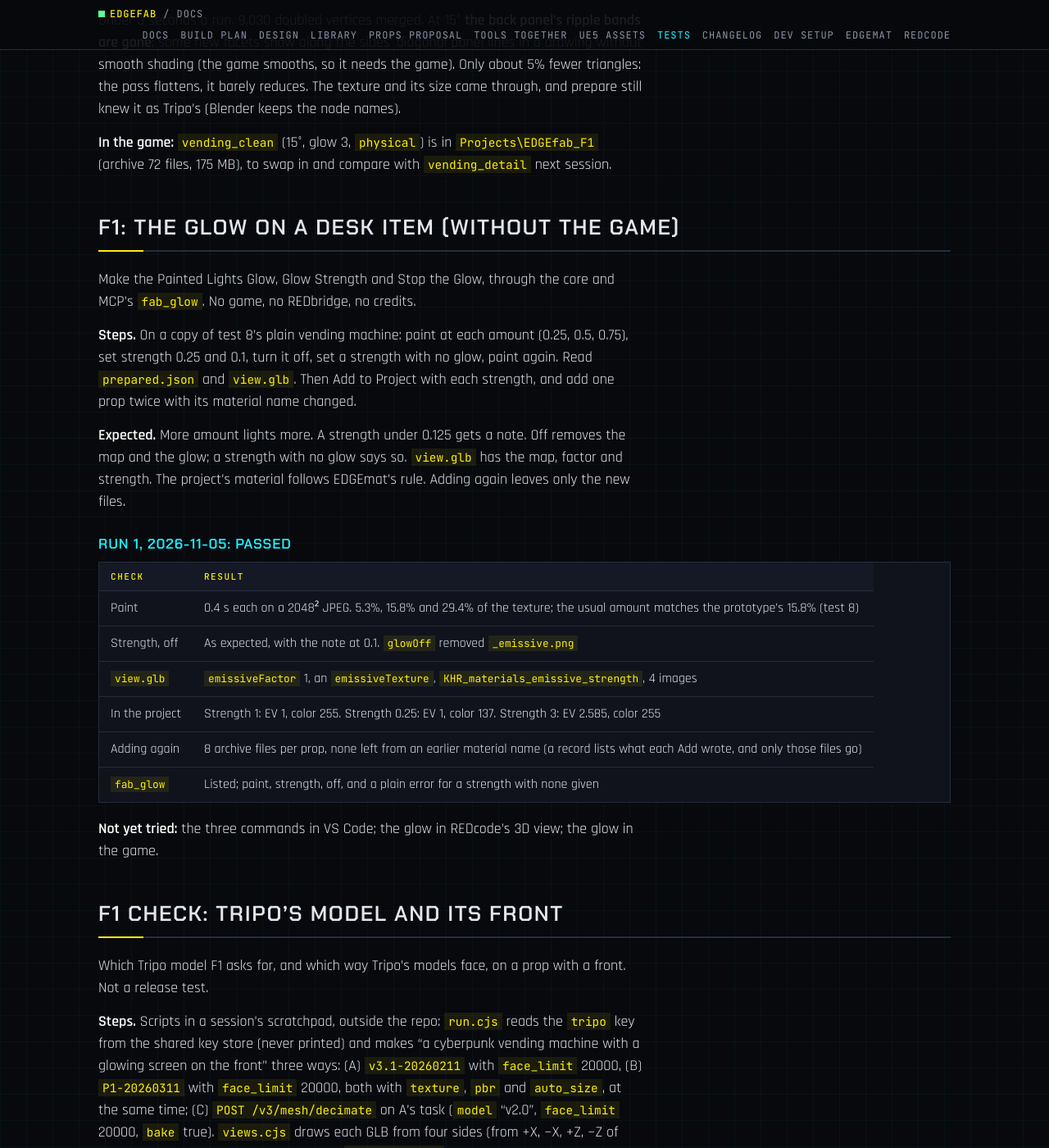
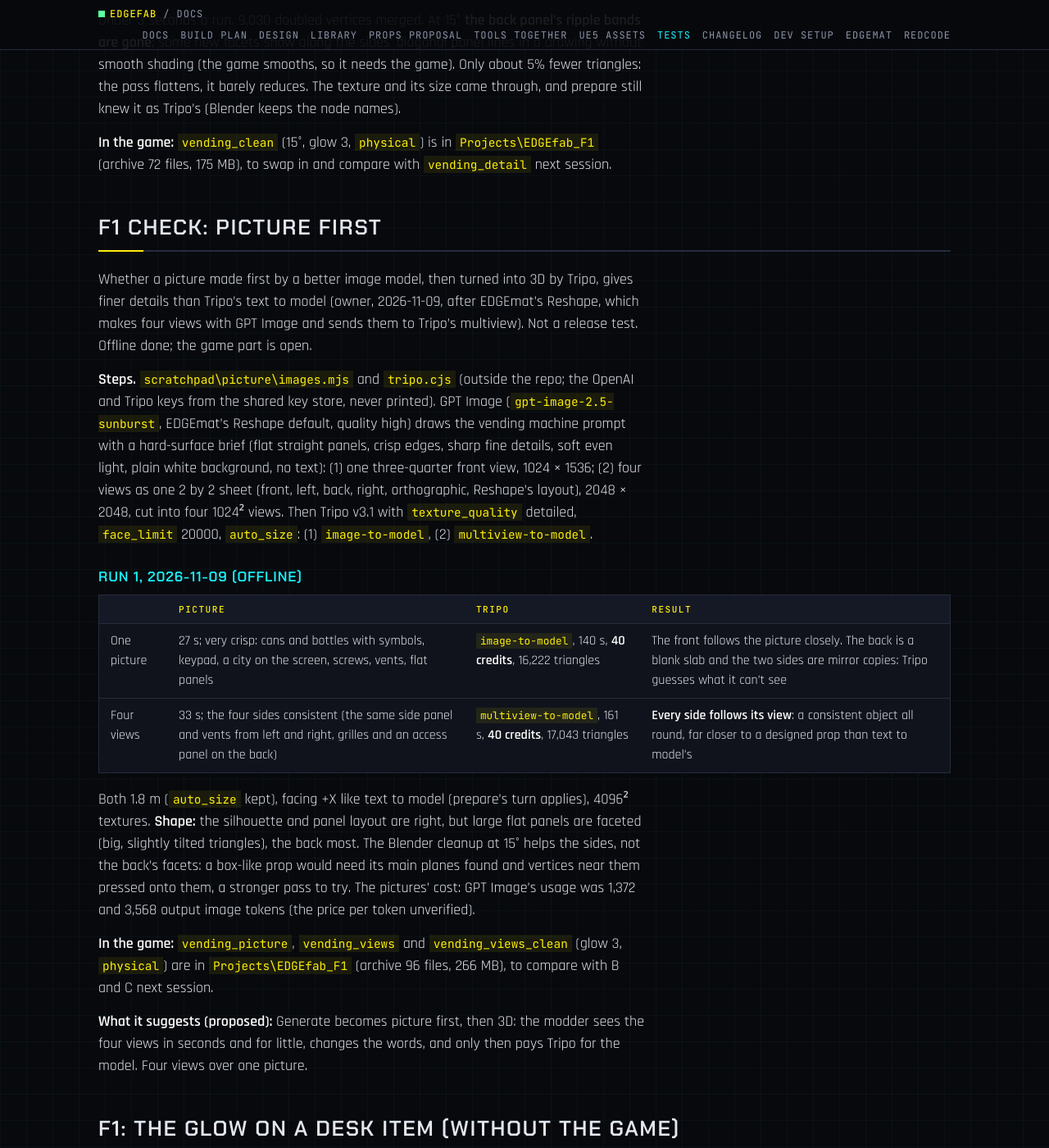
Before and after one commit to Edgemodders/EDGEfab, a Jekyll site: the page built from docs/testing.md, in a window 1280 px wide and 1400 px high, scrolled down 8010 px. Shown: the whole window at 82% size. Built offline with Jekyll 4.4.1, drawn with Linux system fonts in a browser that asks for light colours.

Commit message:
Tests: picture first (GPT Image four views to Tripo multiview: far crisper, consistent all round, 40 credits); plan row proposed
Co-Authored-By: Claude Opus 5.5 <noreply@anthropic.com>

```diff
--- a/docs/testing.md
+++ b/docs/testing.md
@@ -170,6 +170,25 @@ Under 3 seconds a run. 9,030 doubled vertices merged. At 15° **the back panel's
 
 **In the game:** `vending_clean` (15°, glow 3, `physical`) is in `Projects\EDGEfab_F1` (archive 72 files, 175 MB), to swap in and compare with `vending_detail` next session.
 
+## F1 check: picture first
+
+Whether a picture made first by a better image model, then turned into 3D by Tripo, gives finer details than Tripo's text to model (owner, 2026-11-09, after EDGEmat's Reshape, which makes four views with GPT Image and sends them to Tripo's multiview). Not a release test. Offline done; the game part is open.
+
+**Steps.** `scratchpad\picture\images.mjs` and `tripo.cjs` (outside the repo; the OpenAI and Tripo keys from the shared key store, never printed). GPT Image (`gpt-image-2.5-sunburst`, EDGEmat's Reshape default, quality high) draws the vending machine prompt with a hard-surface brief (flat straight panels, crisp edges, sharp fine details, soft even light, plain white background, no text): (1) one three-quarter front view, 1024 × 1536; (2) four views as one 2 by 2 sheet (front, left, back, right, orthographic, Reshape's layout), 2048 × 2048, cut into four 1024² views. Then Tripo v3.1 with `texture_quality` detailed, `face_limit` 20000, `auto_size`: (1) `image-to-model`, (2) `multiview-to-model`.
+
+### Run 1, 2026-11-09 (offline)
+
+| | Picture | Tripo | Result |
+|---|---|---|---|
+| One picture | 27 s; very crisp: cans and bottles with symbols, keypad, a city on the screen, screws, vents, flat panels | `image-to-model`, 140 s, **40 credits**, 16,222 triangles | The front follows the picture closely. The back is a blank slab and the two sides are mirror copies: Tripo guesses what it can't see |
+| Four views | 33 s; the four sides consistent (the same side panel and vents from left and right, grilles and an access panel on the back) | `multiview-to-model`, 161 s, **40 credits**, 17,043 triangles | **Every side follows its view**: a consistent object all round, far closer to a designed prop than text to model's |
+
+Both 1.8 m (`auto_size` kept), facing +X like text to model (prepare's turn applies), 4096² textures. **Shape:** the silhouette and panel layout are right, but large flat panels are faceted (big, slightly tilted triangles), the back most. The Blender cleanup at 15° helps the sides, not the back's facets: a box-like prop would need its main planes found and vertices near them pressed onto them, a stronger pass to try. The pictures' cost: GPT Image's usage was 1,372 and 3,568 output image tokens (the price per token unverified).
+
+**In the game:** `vending_picture`, `vending_views` and `vending_views_clean` (glow 3, `physical`) are in `Projects\EDGEfab_F1` (archive 96 files, 266 MB), to compare with B and C next session.
+
+**What it suggests (proposed):** Generate becomes picture first, then 3D: the modder sees the four views in seconds and for little, changes the words, and only then pays Tripo for the model. Four views over one picture.
+
 ## F1: the glow on a Desk item (without the game)
 
 Make the Painted Lights Glow, Glow Strength and Stop the Glow, through the core and MCP's `fab_glow`. No game, no REDbridge, no credits.
```
Also changed, not shown: docs/plan.md (+1 -0 lines).
